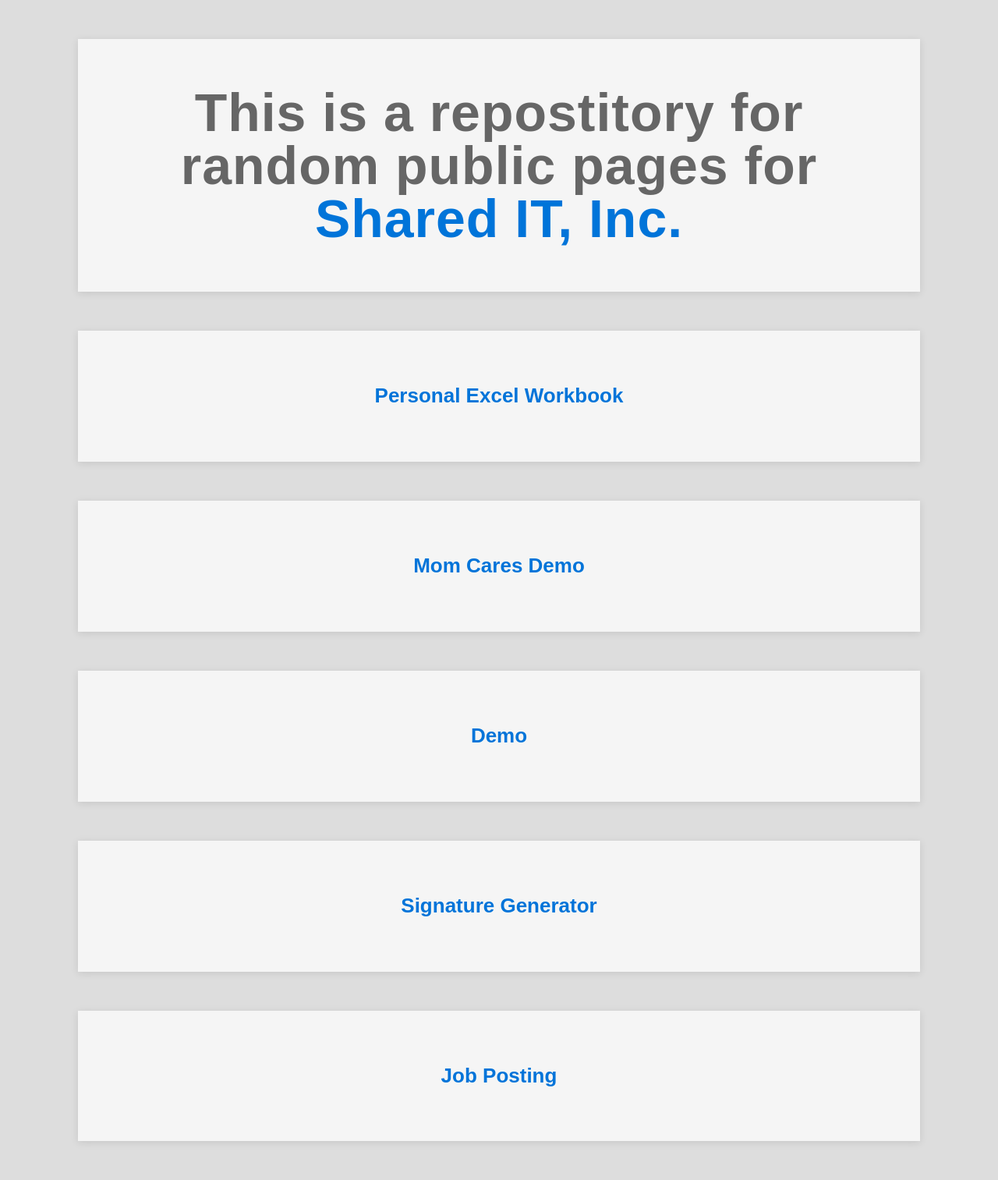
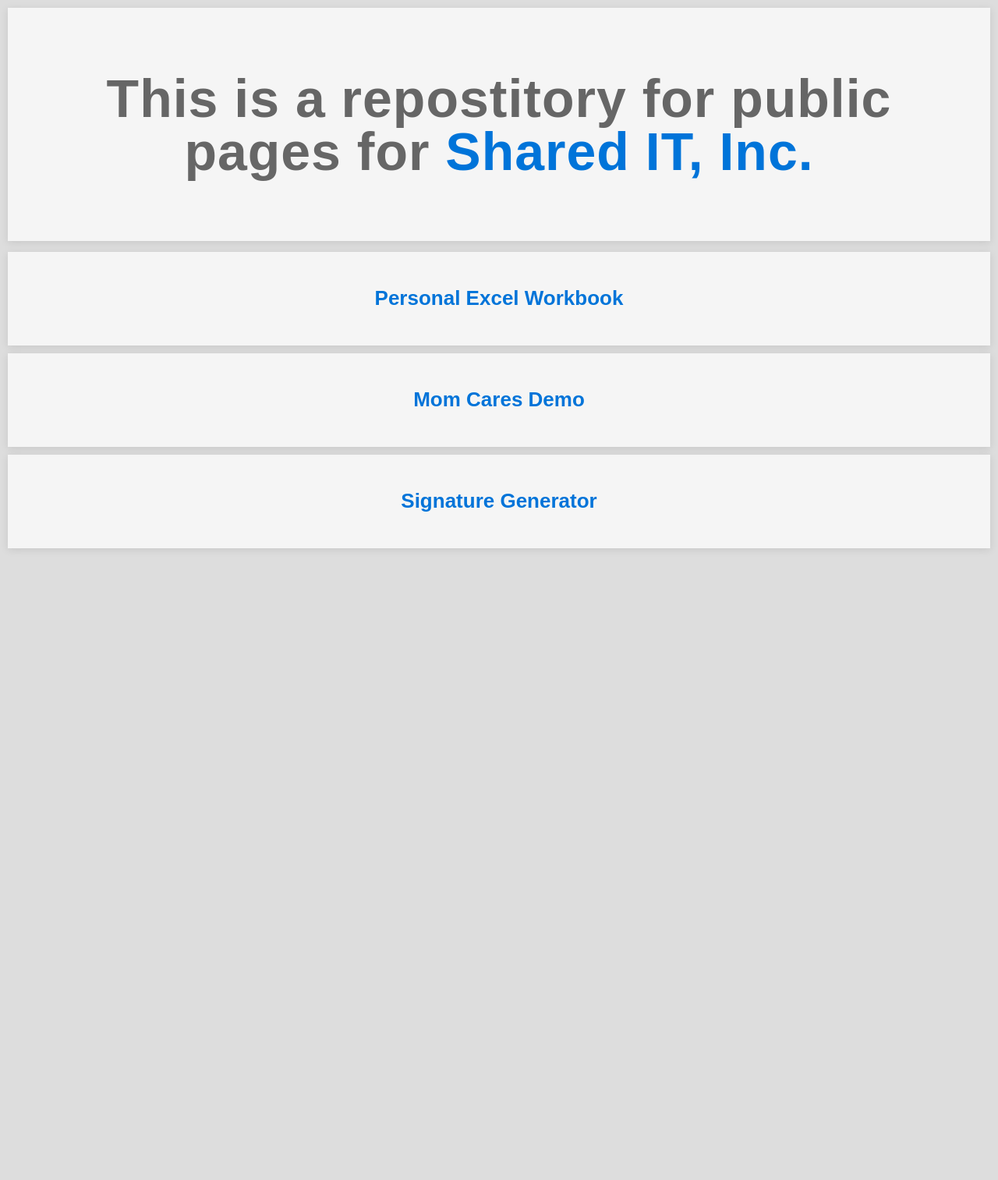
Before and after one commit to SharedIT/SharedIT.github.io, a Jekyll site: the page built from index.html, in a window 1280 px wide. Shown: the whole page at 78% size. Built offline with Jekyll 4.4.1, drawn with Linux system fonts in a browser that asks for light colours; some web fonts are replaced; after the commit the page ends 900 px from its top, so only the background shows below that.

Commit message:
change index.html

```diff
--- a/assets/css/4-pages/_example-page-home.sass
+++ b/assets/css/4-pages/_example-page-home.sass
@@ -12,24 +12,21 @@
   div.page-home
     text-align: center
 
+
+
     section
-      max-width: 1000px
-      margin: 50px auto
-      padding: 40px
+      margin: 10px auto
+      padding: 1rem 0px
       position: relative
       background-color: rgba(255,255,255,0.7)
       box-shadow: 0px 2px 10px rgba(0,0,0,0.1)
 
-      &:first-child
-        background:
-          // image: url(../img/tools.png)
-          position: center
-
       h1
         font-weight: 700
         line-height: 1
-        margin: 20px 0
         letter-spacing: 1px
+        padding: 20px
+
 
     img
       max-width: 100%
--- a/index.html
+++ b/index.html
@@ -6,7 +6,7 @@
 
 
   <section>
-    <h1>This is a repostitory for random public pages for <a href="http://www.sharedit.com">Shared IT, Inc.</a></h1>
+    <h1>This is a repostitory for public pages for <a href="http://www.sharedit.com">Shared IT, Inc.</a></h1>
   </section>
 
   <ul>
```
Also changed, not shown: _posts/2015-06-05-Job-posting.md (deleted, +0 -85 lines), _posts/2015-10-07-Demo.md (deleted, +0 -11 lines).
